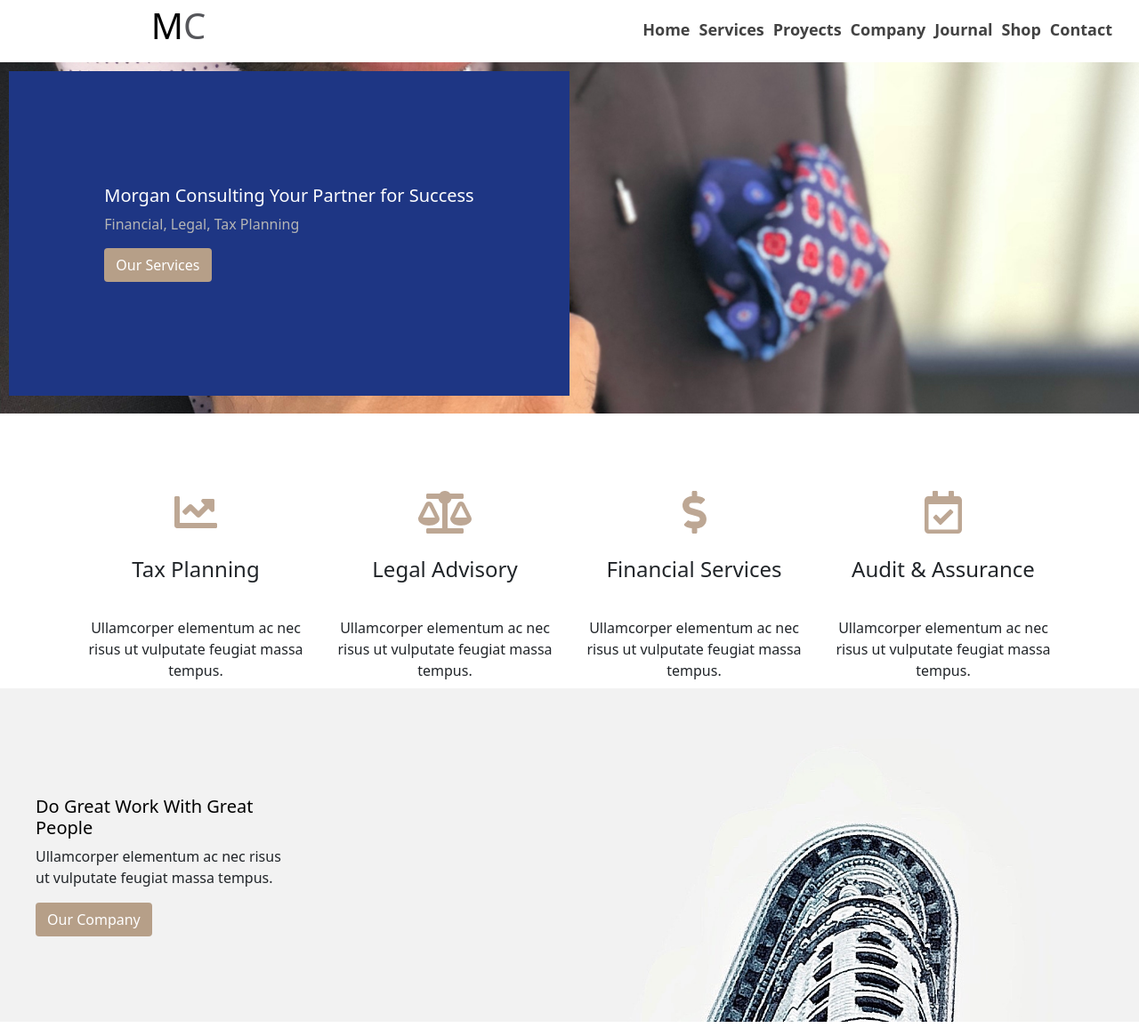
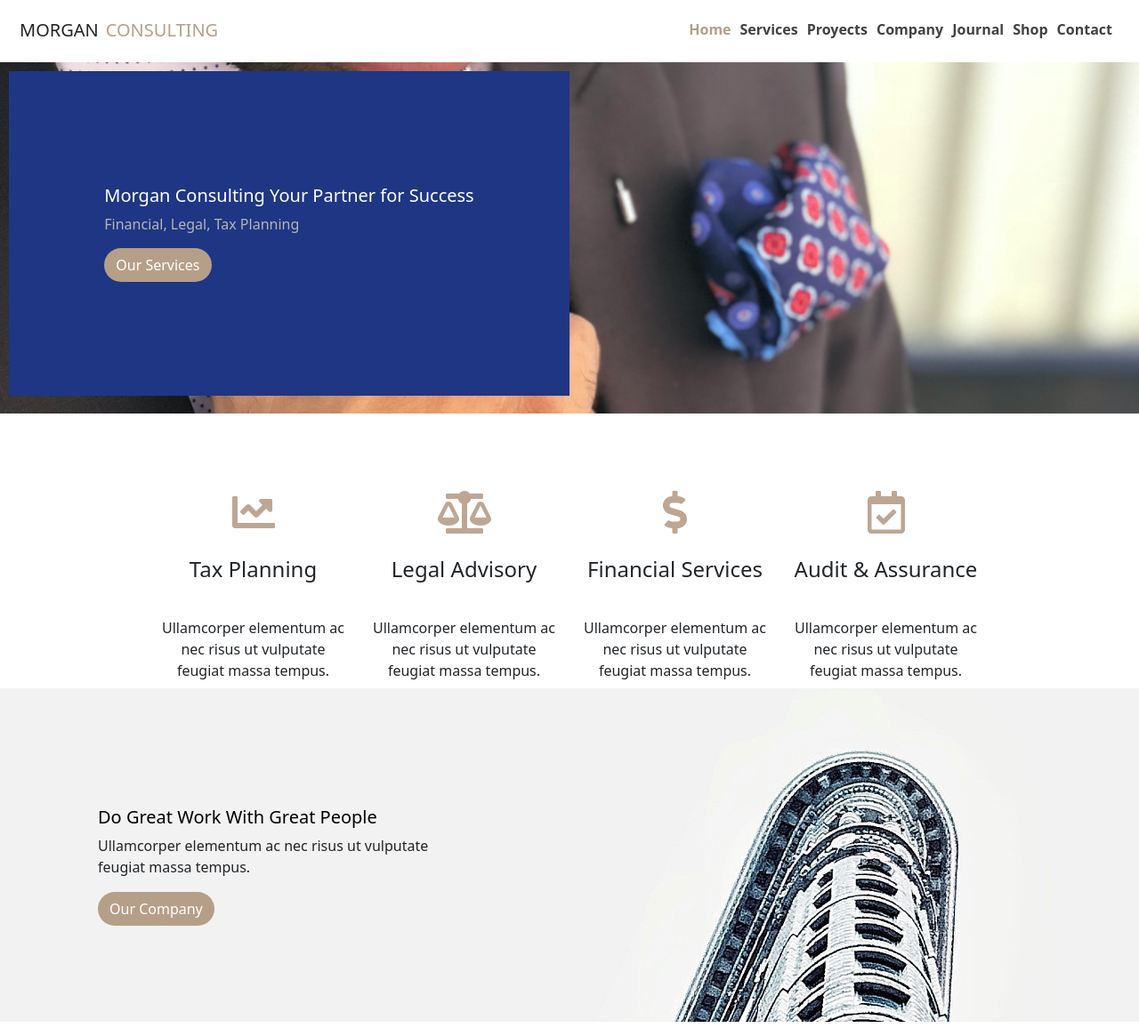
Before and after one commit to MendietaSergio/MorganConsulting, a plain HTML site: page index.html in a window 1280 px wide. Shown: the top 1156 px of the page at 89% size. Drawn offline with nearby package versions, Linux system fonts and the light colour scheme; grey boxes are pictures that could not be loaded.

Commit message:
Añade media query notebook/pc

```diff
--- a/css/clients.css
+++ b/css/clients.css
@@ -35,3 +35,8 @@ div .clients_title span{
         height: 85%;
     }
 }
+@media (min-width: 1280px){
+    div .clients_div {
+        width: 250px;
+    }
+}
--- a/css/contact.css
+++ b/css/contact.css
@@ -56,7 +56,7 @@ div .contact form button{
     vertical-align: middle;
     padding: .375rem .75rem;
     font-size: 1rem;
-    border-radius: .25rem;
+    border-radius: 50px;
 }
 div .contact form .btn:hover{
     background-color: #b69f88;
@@ -79,5 +79,14 @@ div .contact form .btn:hover{
     div .contact form input{
         width: 60%;
     }
-
 }
+@media (min-width: 1040px){
+    div .contact form input{
+        width: 350px;
+    }
+}
+@media (min-width: 1040px){
+    div .contact form input{
+        width: 450px;
+    }
+}
--- a/css/header.css
+++ b/css/header.css
@@ -9,9 +9,12 @@ body{
     background-color: #fff;
 }
 a{
-    color: #55565a;
+    color: black;
     list-style: none;
     text-decoration: none;
+}
+a:hover{
+    color: black;
 }
 ul{
     list-style: none;
@@ -36,6 +39,9 @@ div .header{
     height: 70px;
     grid-area: header;
     background-color:rgb(255, 255, 255);
+}
+div .menu_items_home{
+    color: #b69f88;
 }
 div .menu{
     height: 65px;
@@ -76,28 +82,58 @@ div .btn_menu:hover{
 }
 div .show{
     top: 70px;
-    right: 145px;
+    left: 0px;
     background-color: rgba(139, 139, 139, 0.6);
     text-align: center;
+    position: absolute;
     width: 214px;
 }
 div .header_title{
     width: 60%;
+    text-align: center;
+}
+div .header_title_MC h1{
+    color: black;
+}
+div .header_title_MC span{
     color: #b69f88;
 }
-div .header_title h1{
-    text-align: center;
-}
-div .header_title span{
-    color: black;
+div .header_title_complete{
+    display: none;
 }
 @media (min-width:768px){
+    div .show{
+        position: relative;
+    }
+    div .menu_items .menu_items_home{
+        color: #b69f88;
+    }
     div .btn_menu{
         display: none;
     }
-    div .header_title{
-        width: 30%;
-        text-align: center;
+    div .menu_items a:hover{
+        background-color: #1e3684;
+        border-radius: 50px;
+        color: #fff;
+    }
+    div .header_title_complete{
+        display: flex;
+        width: 38%;
+        text-align: right;
+        font-size: 20px;
+        position: relative;
+        top: 5px;
+        left: 12px;
+    }
+    div .header_title_complete h1{
+        color: black;
+    }
+    div .header_title_complete span{
+        color: #b69f88;
+        padding-left: 8px;
+    }
+    div .header_title_MC{
+        display: none;
     }
     div .menu_items{
         right: 25px;
@@ -109,10 +145,12 @@ div .header_title span{
         color: rgb(66, 66, 66);
     }
     div .menu_items li a {
-        font-size: 18px;
+        font-size: 14px;
         padding: 5px;
     }
 }
-@media (min-with: 1280px){
-
+@media (min-width: 1040px){
+    div .menu_items li a{
+        font-size: 16px;
+    }
 }
--- a/css/presentation.css
+++ b/css/presentation.css
@@ -38,7 +38,7 @@ div .presentation button{
     vertical-align: middle;
     padding: .375rem .75rem;
     font-size: 1rem;
-    border-radius: .25rem;
+    border-radius: 50px;
 }
 div .presentation .btn:hover{
     background-color: #b69f88;
--- a/css/proyects.css
+++ b/css/proyects.css
@@ -28,7 +28,7 @@ div .proyects_info button{
     vertical-align: middle;
     padding: .375rem .75rem;
     font-size: 1rem;
-    border-radius: .25rem;
+    border-radius: 50px;
 }
 div .proyects_info button{
     background-color: #b69f88;
--- a/css/send_request.css
+++ b/css/send_request.css
@@ -58,7 +58,7 @@ div .info_tight button{
     vertical-align: middle;
     padding: .375rem .75rem;
     font-size: 1rem;
-    border-radius: .25rem;
+    border-radius: 50px;
 }
 @media (min-width: 768px){
     div .send_request{
--- a/css/services.css
+++ b/css/services.css
@@ -32,3 +32,8 @@ div .service p{
         width: 280px;
     }
 }
+@media (min-width: 1040px){
+    div .service{
+        width: 237px;
+    }
+}
--- a/css/work_team.css
+++ b/css/work_team.css
@@ -42,7 +42,7 @@ div .work_info_ajustado button{
     vertical-align: middle;
     padding: .375rem .75rem;
     font-size: 1rem;
-    border-radius: .25rem;
+    border-radius: 50px;
 }
 div .work_info_ajustado .btn:hover{
     background-color: #b69f88;
@@ -54,3 +54,12 @@ div .work_info_ajustado .btn:hover{
         background-position-x: 150px;
     }
 }
+@media(min-width:1040px){
+    div .work-team{
+        background-position-y: -300px;
+    }
+    div .work_team_info{
+        width: 400px;
+        margin-left: 90px;
+    }
+}
--- a/index.html
+++ b/index.html
@@ -19,7 +19,7 @@
                 <nav class="menu">
                     <span class="btn_menu"><i class="fas fa-bars"></i></span>
                     <ul class="menu_items">
-                        <li><a href="#">Home</a> </li>
+                        <li><a class="menu_items_home" href="#">Home</a> </li>
                         <li><a href="#">Services</a></li>
                         <li><a href="#">Proyects</a></li>
                         <li><a href="#">Company</a></li>
@@ -28,7 +28,8 @@
                         <li><a href="#">Contact</a></li>
                     </ul>
                     <div class="header_title">
-                        <h1><a href="/"><span>M</span>C</a></h1>
+                        <h1 class="header_title_complete">MORGAN <span> CONSULTING</span></h1>
+                        <a href="/"><h1 class="header_title_MC">M<span>C</span></h1></a>
                     </div>
 
 
```
